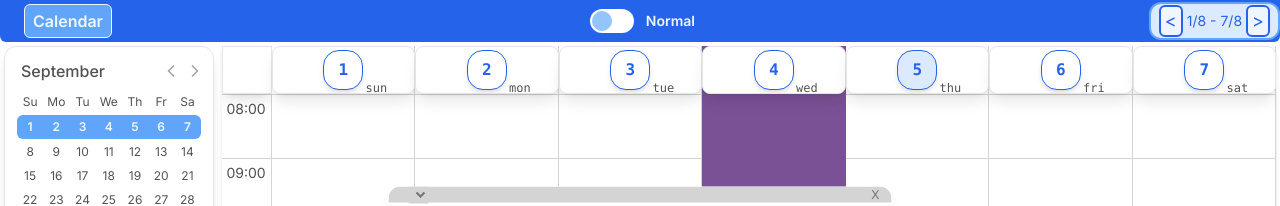
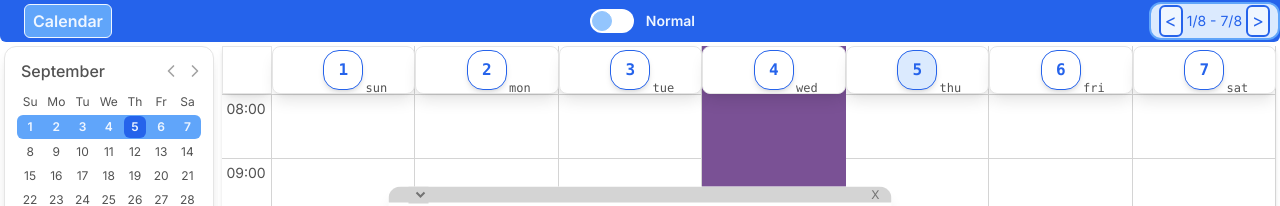
Before and after one commit to lucasduartesobreira/CalendarForge, a Next.js app: page / in a window 1280 px wide. Both pictures are taken after a click on the button "Create Event". Shown: the top 206 px of the page. Built offline with nearby package versions, Linux system fonts and the light colour scheme.

Commit message:
feat(mini-calendar): highlight today

```diff
--- a/components/calendar-mini-calendar/miniCalendar.tsx
+++ b/components/calendar-mini-calendar/miniCalendar.tsx
@@ -57,7 +57,7 @@ const Nav = ({
   );
 
   return (
-    <nav className="pl-2 pr-2 ml-1 mr-1 pt-1 mt-1 flex w-full gap-1 items-center text-neutral-400 ">
+    <nav className="pl-2 pr-2 ml-1 mr-1 pt-1 mt-1 flex w-full gap-1 items-center text-neutral-400 select-none">
       <a className="mr-auto font-medium text-neutral-600 ">
         {monthName[month]}
       </a>
@@ -155,6 +155,10 @@ const MiniCalendarContent = () => {
             midnightStartDatePlusSeven.getMonth() === day.getMonth() &&
             midnightStartDatePlusSeven.getFullYear() === day.getFullYear(),
           isInTheMonth: day.getMonth() === startDate.getMonth(),
+          isToday:
+            today.getDate() === day.getDate() &&
+            today.getMonth() === day.getMonth() &&
+            today.getFullYear() === day.getFullYear(),
         };
       }),
     [startDate],
@@ -184,6 +188,7 @@ const MiniCalendarContent = () => {
                 firstHighlighted,
                 lastHighilighted,
                 isInTheMonth,
+                isToday,
               },
               index,
             ) => {
@@ -202,6 +207,10 @@ const MiniCalendarContent = () => {
                   ? "text-neutral-600"
                   : "text-neutral-400 font-bold";
 
+              const todayHighlight = isToday
+                ? "bg-primary-500 text-text-inverse"
+                : "";
+
               return (
                 <div
                   key={index}
@@ -214,7 +223,10 @@ const MiniCalendarContent = () => {
                   )}
                 >
                   <div
-                    className={`flex text-center items-center justify-center aspect-[1/1] select-none text-center hover:bg-primary-500 hover:font-bold cursor-pointer hover:text-text-inverse p-[2px] rounded-md ml-[1px] mr-[1px]`}
+                    className={twMerge(
+                      `flex text-center items-center justify-center aspect-[1/1] select-none text-center hover:bg-primary-500 hover:font-bold cursor-pointer hover:text-text-inverse p-[2px] rounded-md ml-[1px] mr-[1px]`,
+                      todayHighlight,
+                    )}
                     onClick={(e) => {
                       e.preventDefault();
                       e.stopPropagation();
```
